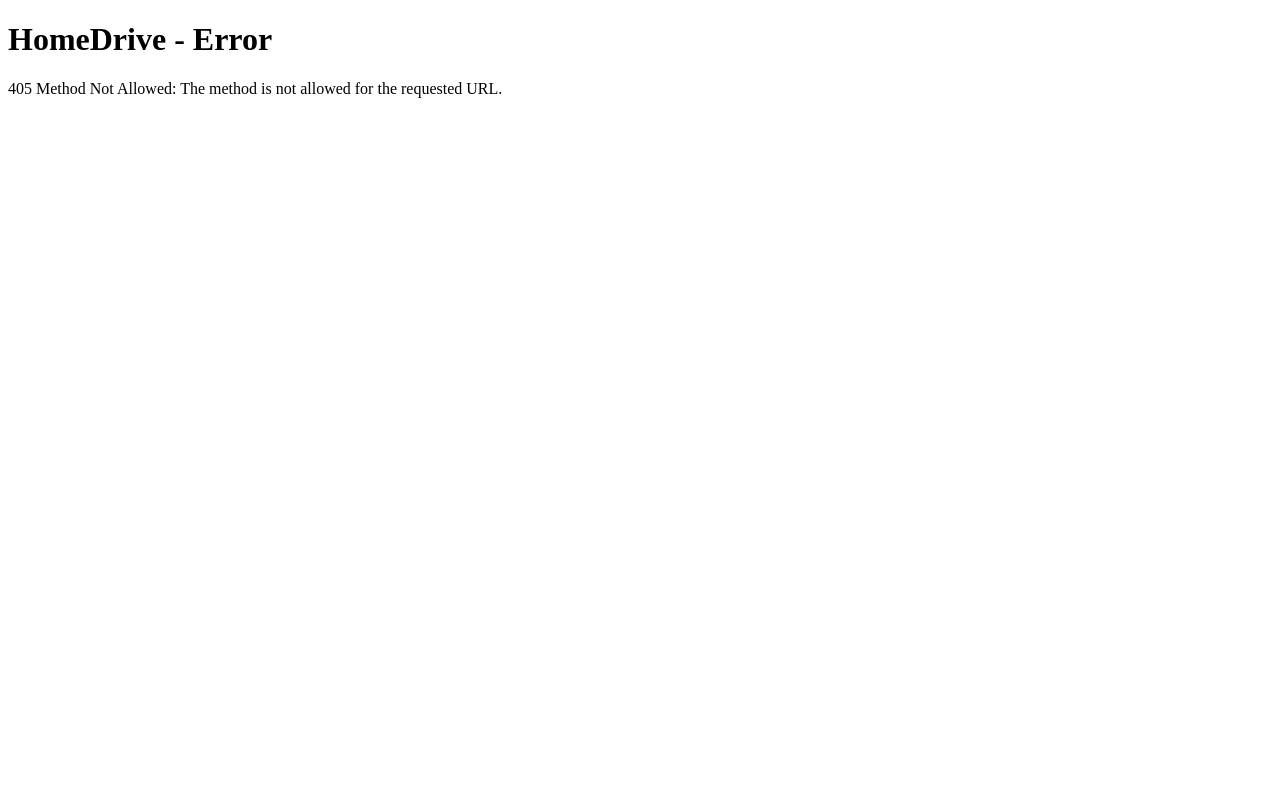
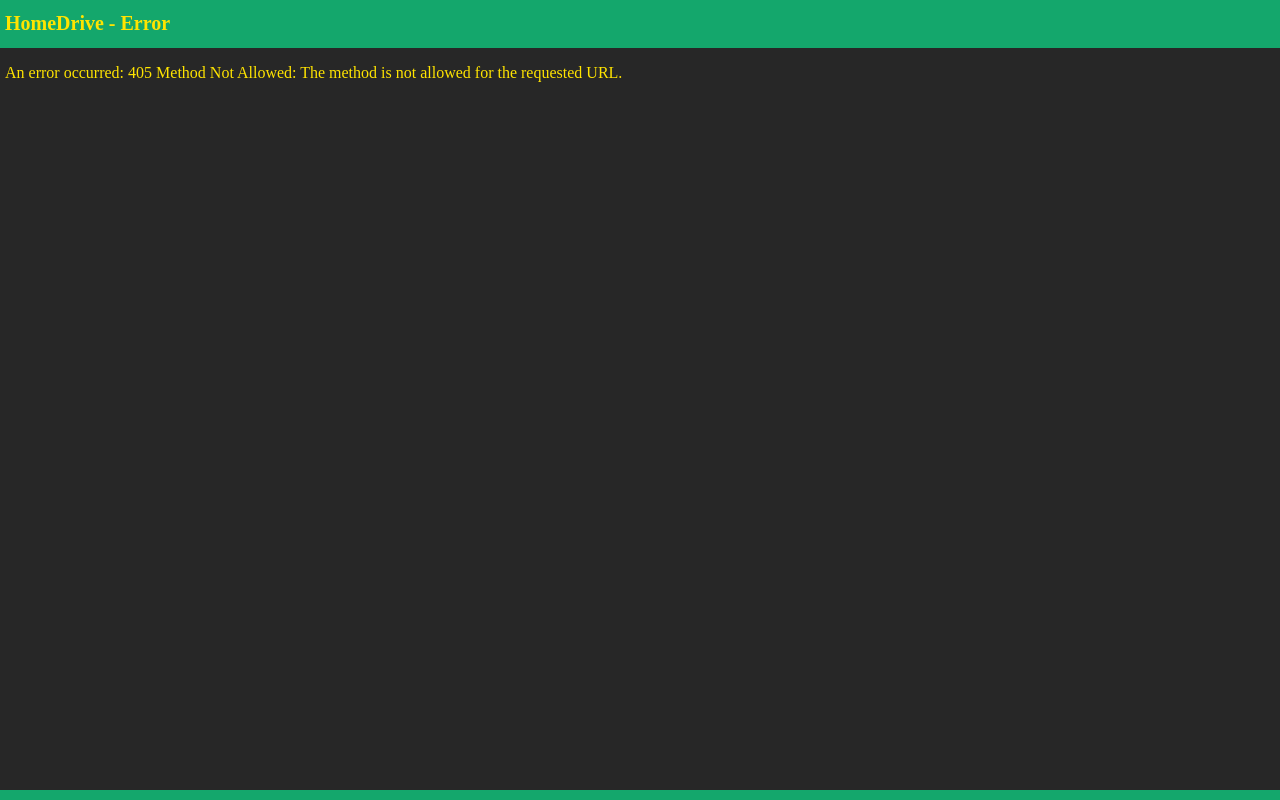
Before and after one commit to zNitche/HomeDrive, a Flask app: page /login/check in a window 1280 px wide. Run offline with Flask 2, Linux system fonts and the light colour scheme.

Commit message:
restyled error page

```diff
--- a/templates/error.html
+++ b/templates/error.html
@@ -2,10 +2,21 @@
 <html lang="en">
 <head>
     <meta charset="UTF-8">
+    <meta name="viewport" content="width=device-width, initial-scale=1.0">
+    <link rel="stylesheet" href="{{ url_for('static', filename='main.css') }}">
+
     <title>HomeDrive</title>
 </head>
 <body>
-    <h1>HomeDrive - Error</h1>
-    <p>{{message}}</p>
+    <div class="container">
+        <div class="navbar">
+            <span class="main-title">HomeDrive - Error</span>
+        </div>
+        <div class="main-container">
+            <p>An error occurred: {{message}}</p>
+        </div>
+        <div class="footer">
+        </div>
+    </div>
 </body>
 </html>
```
